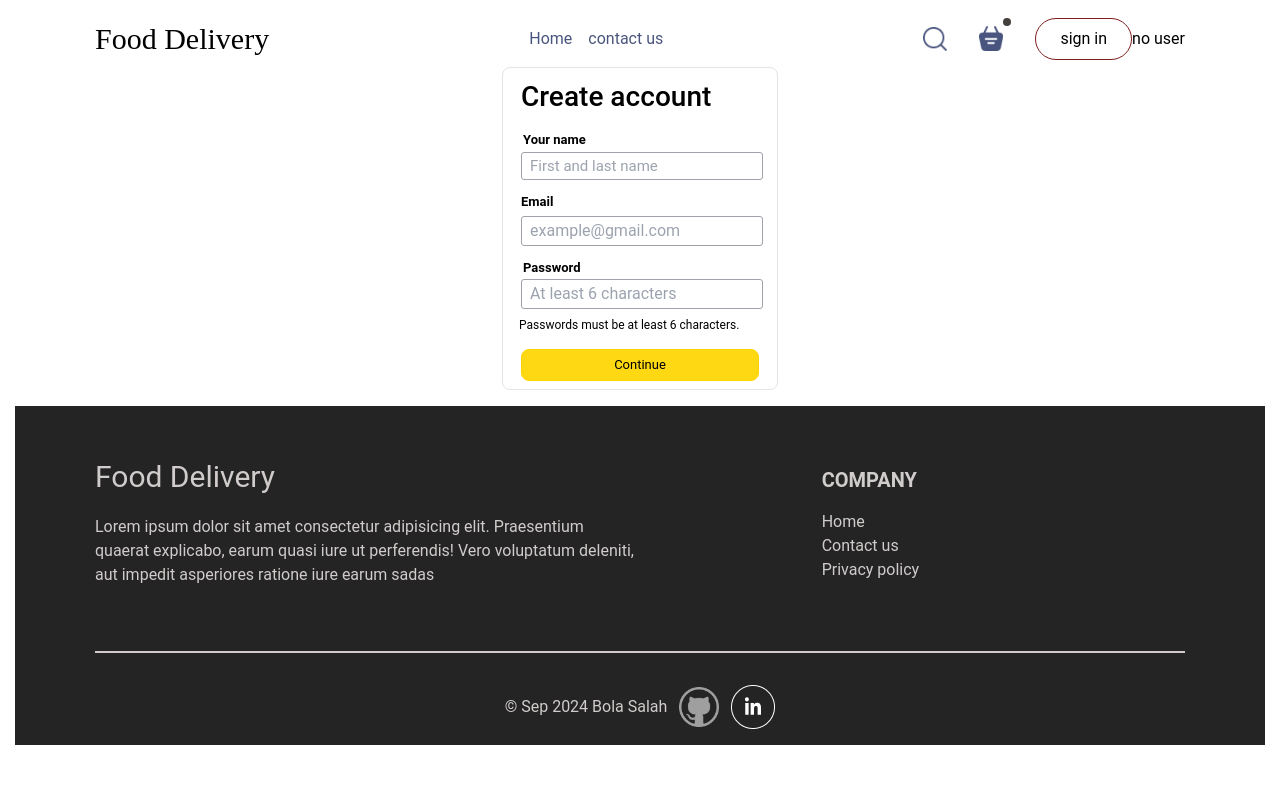
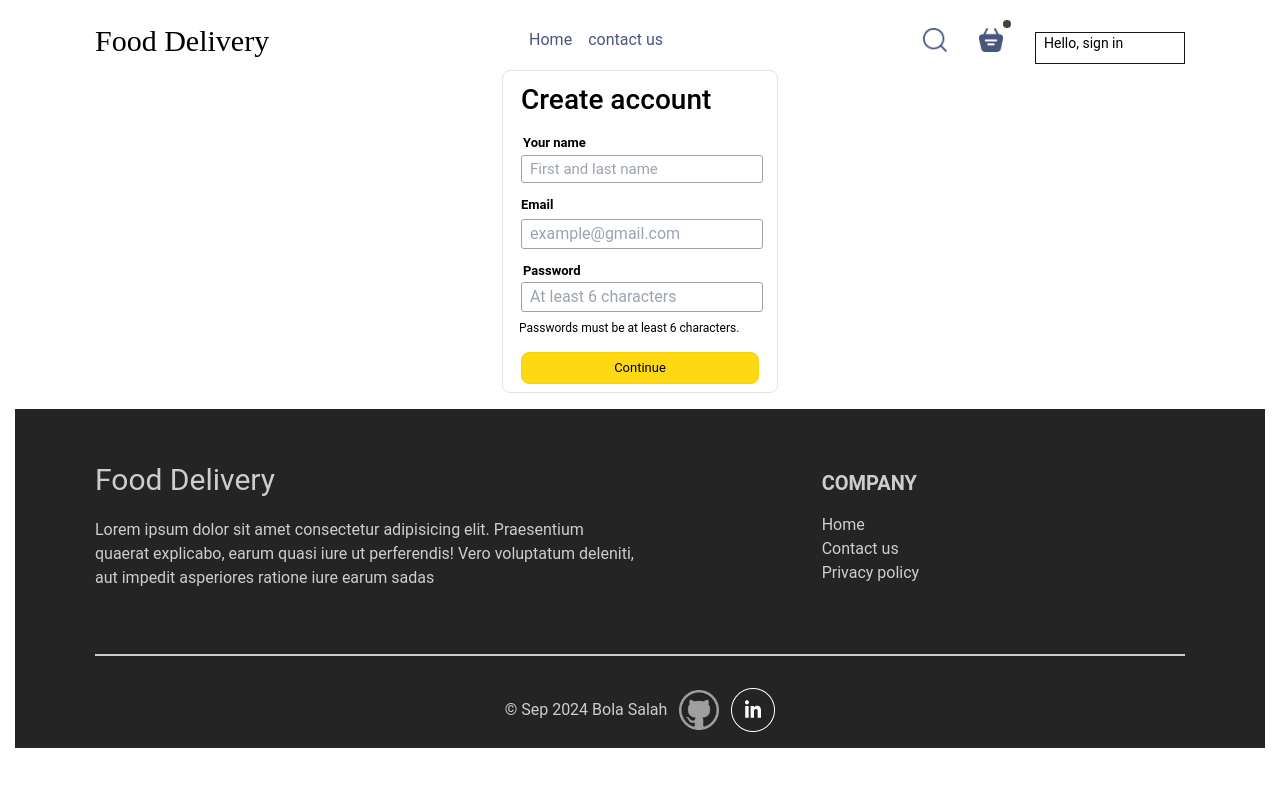
Before and after one commit to BolaSalah/Food-Delivery, a Next.js app: page /signin in a window 1280 px wide. Shown: the top 786 px of the page. Built offline with nearby package versions, Linux system fonts and the light colour scheme; no server answers; a web font is replaced by a local one.

Commit message:
integrate Firebase functions in navbar for user authentication

```diff
--- a/app/components/Navbar.tsx
+++ b/app/components/Navbar.tsx
@@ -8,10 +8,12 @@ import { useEffect, useState } from 'react';
 import { onAuthStateChanged } from 'firebase/auth';
 import { auth } from '../services/firebase';
 import { logout } from "../services/auth";
+import { useRouter } from 'next/navigation';
 
 const Navbar = () => {
 
- const [nameSecurity, setNameSecurity] = useState<string | null>(null);
+  const [nameSecurity, setNameSecurity] = useState<string | null>(null);
+  const router = useRouter();
 
   useEffect(() => {
     const unsubscribe = onAuthStateChanged(auth, (user) => {
@@ -20,32 +22,23 @@ const Navbar = () => {
         console.log( user );
         console.log( user.displayName );
       } else {
-        setNameSecurity('no user');
+        setNameSecurity('');
       }
     } );
     console.log( nameSecurity );
-  //    const handleSignOut = async () => {
-  //   try {
-  //     localStorage.clear();
-  //     await logout();
-  //     navigate("/login")
-  //   } catch (err) {
-  //     console.log(err.message);
-  //   }
-  // }
-
-  //  <button
-  //                         onClick={() => {
-  //                           handleSignOut();
-  //                         }}
-  //                         className=" hover:cursor-pointer hover:text-[#C7511F] hover:underline"
-  //                       >
-  //                         Sign Out
-  //                       </button>
     // Cleanup subscription on unmount
     return () => unsubscribe();
   }, []); // Dependency array should be here
 
+  const handleSignOut = async () => {
+ try {
+   localStorage.clear();
+   await logout();
+         router.push('/login');
+ } catch (err) {
+   console.log(err.message);
+ }
+}
   const pathname = usePathname();
   return (
     <>
@@ -87,10 +80,70 @@ const Navbar = () => {
               />
               <div className='navbar-right-img-dot'></div>
             </Link>
-            <Link href={'signin'} className='navbar-right-register'>
-              sign in
-            </Link>
-            <p>{nameSecurity}</p>
+            {/* {nameSecurity ? (
+                 <button
+                           onClick={() => {
+                             handleSignOut();
+                           }}
+                           className="navbar-right-register"
+                         >
+                           logout
+                         </button>
+            ) : (
+              <Link href={'signin'} className='navbar-right-register'>
+                sign in
+              </Link>
+            )} */}
+
+            {/* start */}
+             <div className={`px-2 mt-4 h-8 w-[150px] overflow-hidden border border-[#131921] hover:border-white hover:overflow-visible`}>
+               <div className={`z-10 relative top-0 duration-1000 `}>
+                 {nameSecurity ? (
+                    <>
+                     <Link href={"/login"}>
+                       <div className="text-xs xl:text-sm">
+                       Hello <span>{nameSecurity}</span>
+                       </div>
+                     </Link>
+                     <div className="bg-white border border-[#cbc3c3]  rounded-lg  w-[230px] mt-4 -ml-12 text-black flex flex-col justify-center items-center">
+                       <div
+                         className="rounded-lg my-4 mb-3 text-sm flex w-[100px] items-center justify-center h-8
+                       bg-[#FFD814] border border-[#FCD200]
+                       hover:bg-[#F7CA00] hover:border-[#F2C200] hover:cursor-pointer
+                        active:bg-[#F0B800] active:border-[#008296] active:shadow-continueButton"
+                       >
+                         <button className="hover:cursor-pointer"  onClick={() => {
+                             handleSignOut();
+                           }}>
+                           Sign Out
+                         </button>
+                       </div>
+                     </div>
+                   </>
+                 ) : (
+                   <>
+                     <Link href={"/signin"}>
+                       <div className="text-xs xl:text-sm">
+                         Hello, sign in
+                       </div>
+                     </Link>
+                     <div className="bg-white border border-[#cbc3c3]  rounded-lg  w-[230px] mt-4 -ml-12 text-black flex flex-col justify-center items-center">
+                       <div
+                         className="rounded-lg my-4 mb-3 text-sm flex w-[100px] items-center justify-center h-8
+                       bg-[#FFD814] border border-[#FCD200]
+                       hover:bg-[#F7CA00] hover:border-[#F2C200] hover:cursor-pointer
+                        active:bg-[#F0B800] active:border-[#008296] active:shadow-continueButton"
+                       >
+                         <Link className="hover:cursor-pointer" href={"/signin"}>
+                           Sign in
+                         </Link>
+                       </div>
+                     </div>
+                   </>
+                 )}
+               </div>
+             </div>
+            {/* end */}
           </div>
         </div>
       </div>
@@ -119,93 +172,3 @@ const Navbar = () => {
 };
 
 export default Navbar;
-
-{/* start */}
-            // <div
-            //   className={`px-2 mt-4 h-11 w-[150px] overflow-hidden border border-[#131921] hover:border-white hover:overflow-visible ${
-            //     language === "ar" ? "flex-row-reverse" : "flex-row"
-            //   }`}
-            // >
-            //   <div className={`z-10 relative top-0 duration-1000 `}>
-            //     {nameSecurity ? (
-            //       <div
-            //         className={`${
-            //           language === "ar" ? "flex-row-reverse" : "flex-row"
-            //         }`}
-            //       >
-            //         <div className="text-xs xl:text-sm">
-            //           {t("Hello")} <span>{nameSecurity}</span>
-            //         </div>
-            //         <div className="text-xs xl:text-base font-bold">
-            //           {t("Accounts & Lists")}
-            //         </div>
-            //         <div className="bg-white border border-[#cbc3c3] rounded-lg  w-[200px] mt-4 -ml-8 text-black flex flex-col ">
-            //           <div className="flex flex-col mb-4 mx-5">
-            //             <p className="font-[500] mt-3 mb-2">
-            //               {t("Your Account")}
-            //             </p>
-            //             <span className="mb-1">
-            //               <Link
-            //                 to={"/account"}
-            //                 className=" hover:cursor-pointer hover:text-[#C7511F] hover:underline"
-            //               >
-            //                 {t("Account")}
-            //               </Link>
-            //             </span>
-            //             <span className="mb-2">
-            //               <Link
-            //                 to={"/orders"}
-            //                 className=" hover:cursor-pointer hover:text-[#C7511F] hover:underline"
-            //               >
-            //                 {t("Orders")}
-            //               </Link>
-            //             </span>
-            //             <button
-            //               onClick={() => {
-            //                 handleSignOut();
-            //               }}
-            //               className=" hover:cursor-pointer hover:text-[#C7511F] hover:underline"
-            //             >
-            //               {t("Sign Out")}
-            //             </button>
-            //           </div>
-            //         </div>
-            //       </div>
-            //     ) : (
-            //       <>
-            //         <Link to={"/login"}>
-            //           <div className="text-xs xl:text-sm">
-            //             {t("Hello, sign in")}
-            //           </div>
-            //           <div className="text-xs xl:text-base font-bold">
-            //             {t("Accounts & Lists")}
-            //           </div>
-            //         </Link>
-            //         <div className="bg-white border border-[#cbc3c3]  rounded-lg  w-[230px] mt-4 -ml-12 text-black flex flex-col justify-center items-center">
-            //           <div
-            //             className="rounded-lg my-4 mb-3 text-sm flex w-[100px] items-center justify-center h-8
-            //           bg-[#FFD814] border border-[#FCD200]
-            //           hover:bg-[#F7CA00] hover:border-[#F2C200] hover:cursor-pointer
-            //            active:bg-[#F0B800] active:border-[#008296] active:shadow-continueButton"
-            //           >
-            //             <Link className="hover:cursor-pointer" to={"/login"}>
-            //               {t("Sign in")}
-            //             </Link>
-            //           </div>
-            //           <div>
-            //             <p className="mb-4">
-            //               {t("New customer?")}{" "}
-            //               <Link
-            //                 to={"/register"}
-            //                 className="text-blue-500 hover:text-[#C7511F] hover:underline"
-            //               >
-            //                 {t("Start here.")}
-            //               </Link>
-            //             </p>
-            //           </div>
-            //         </div>
-            //       </>
-            //     )}
-            //   </div>
-            // </div>
-            {/* end */}
```
